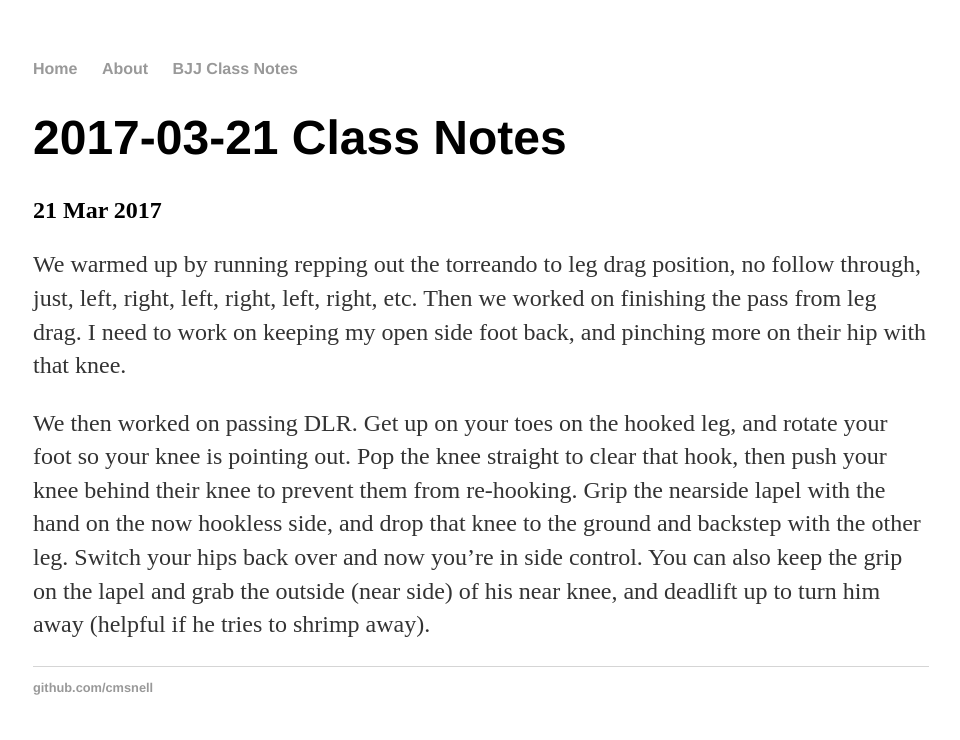
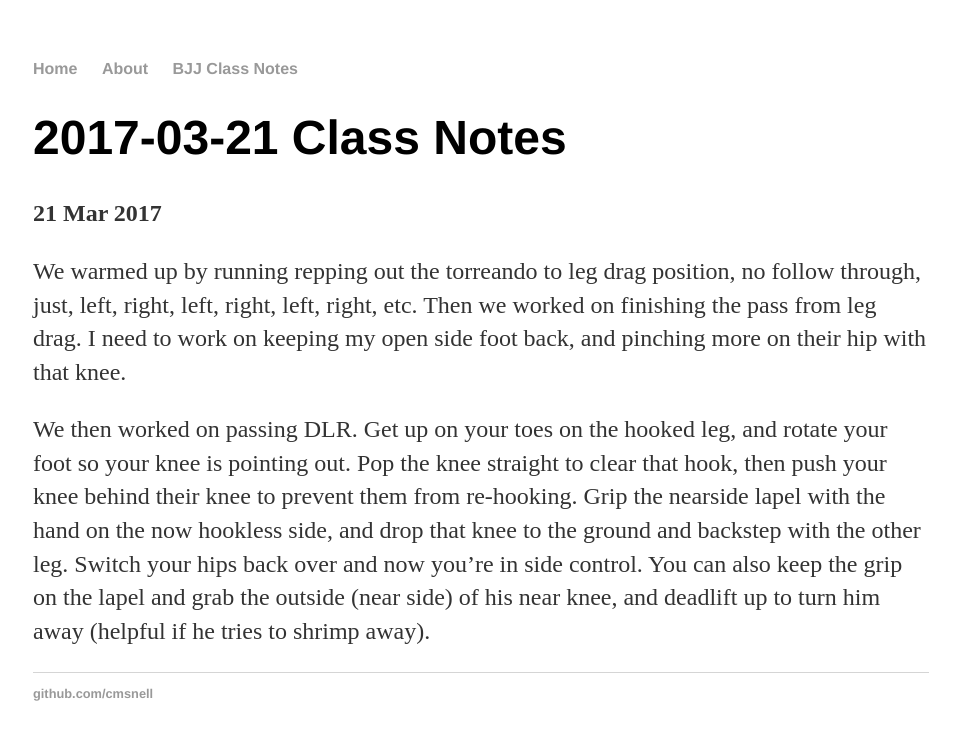
Before and after one commit to cmsnell/cmsnell.github.io, a Jekyll site: the page built from _posts/2017-03-21-class-notes.md, in a window 1280 px wide. Shown: the top 740 px of the page, without its empty margins (159-1119 px from the left). Built offline with Jekyll 4.4.1, drawn with Linux system fonts in a browser that asks for light colours.

Commit message:
Update post.html

```diff
--- a/_layouts/post.html
+++ b/_layouts/post.html
@@ -2,7 +2,7 @@
 layout: default
 ---
 <h1>{{ page.title }}</h1>
-<p class="meta"><h2>{{ page.date | date_to_string }}</h2></p>
+<p class="meta"><strong>{{ page.date | date_to_string }}</strong></p>
 
 <div class="post">
   {{ content }}
```
